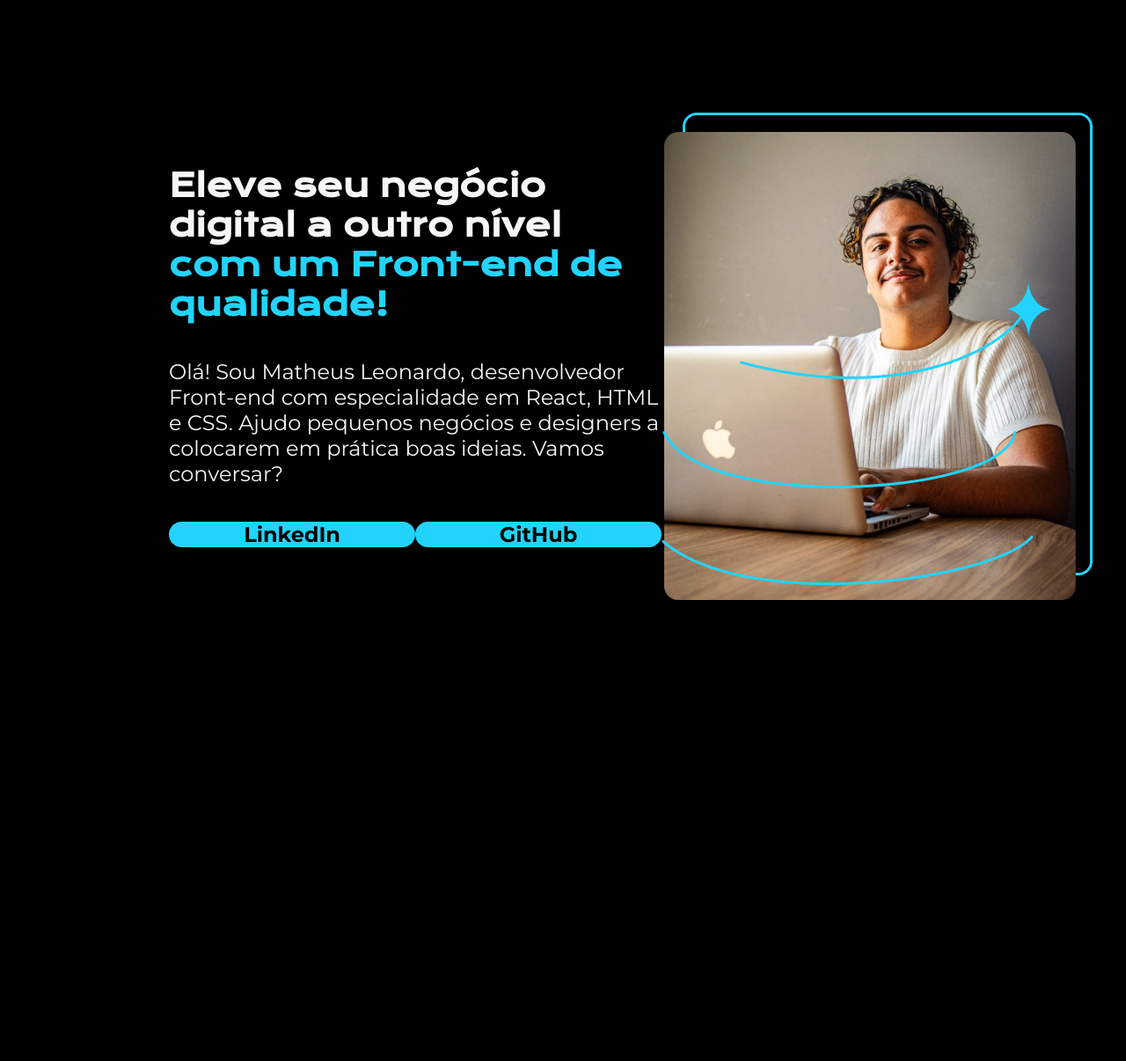
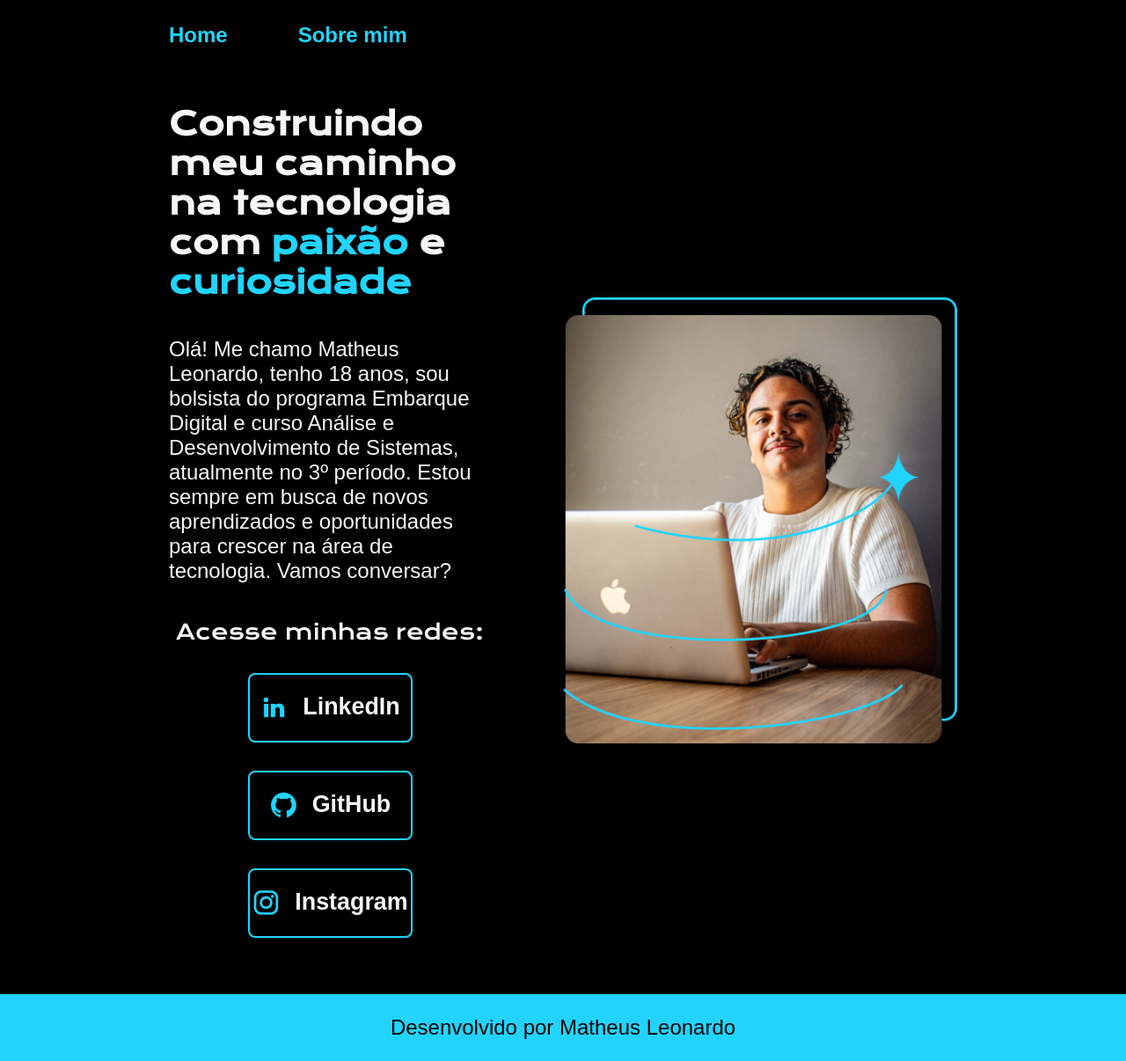
Before and after one commit to TeuLeonardo/Pag-perfil, a plain HTML site: page index.html in a window 1280 px wide. Shown: the whole page at 88% size. Before the commit the page ends 928 px from the top, so only its background shows below. Drawn offline with nearby package versions, Linux system fonts and the light colour scheme.

Commit message:
atualizando página

```diff
--- a/index.html
+++ b/index.html
@@ -5,24 +5,43 @@
   <meta charset="UTF-8">
   <meta name="viewport" content="width=device-width, initial-scale=1.0">
   <title>Document</title>
-  <link rel="stylesheet" href="./style.css">
+  <link rel="stylesheet" href="./styles/style.css ">
 </head>
 
 <body>
+  <header class="cabecalho">
+    <nav class="menu">
+      <a class="link" href="./index.html">Home</a>
+      <a class="link" href="./about.html">Sobre mim</a>
+    </nav>
+  </header>
   <main>
     <div class="apresentacao">
       <div class="conteudo">
-        <h1>Eleve seu negócio digital a outro nível <strong class="titulo-destaque">com um Front-end de qualidade!</strong></h1>
-        <p>Olá! Sou Matheus Leonardo, desenvolvedor Front-end com especialidade em React, HTML e CSS. Ajudo pequenos negócios e designers a colocarem em prática boas ideias. Vamos conversar?</p>
+        <h1>Construindo meu caminho na tecnologia com <strong class="titulo-destaque">paixão</strong> e <strong class="titulo-destaque"><strong class="titulo-destaque">curiosidade</strong></strong></h1>
+        <p>Olá! Me chamo Matheus Leonardo, tenho 18 anos, sou bolsista do programa Embarque Digital e curso Análise e Desenvolvimento de Sistemas, atualmente no 3º período. Estou sempre em busca de novos aprendizados e oportunidades para crescer na área de tecnologia. Vamos conversar?</p>
         <div class="links">
-          <a href="https://www.linkedin.com/in/matheusleoo/" target="_blank">LinkedIn</a>
-          <a href="https://github.com/TeuLeonardo">GitHub</a>
+          <h2>Acesse minhas redes:</h2>
+          <a class="redes" href="https://www.linkedin.com/in/matheusleoo/" target="_blank">
+            <img src="./assets/linkedin.png" alt="">
+            LinkedIn
+          </a>
+          <a class="redes" href="https://github.com/TeuLeonardo">
+            <img src="./assets/github.png" alt="">
+            GitHub
+          </a>
+          <a class="redes" href="https://www.instagram.com/teuuleonardo/">
+            <img src="./assets/instagram.png" alt="">
+            Instagram
+          </a>
         </div>
       </div>
-      <img src="./minhaFoto.png" alt="minha foto programando">
+      <img class="imagem" src="./assets/minhaFoto.png" alt="minha foto programando">
     </div>
-
   </main>
+  <footer class="rodape">
+    <p>Desenvolvido por Matheus Leonardo</p>
+  </footer>
 </body>
 
 </html>
--- a/style.css
+++ /dev/null
@@ -1,58 +0,0 @@
-@import url('https://fonts.googleapis.com/css2?family=Krona+One&family=Montserrat:ital,wght@0,100..900;1,100..900&display=swap');
-
-* {
-  margin: 0;
-  padding: 0;
-}
-
-body {
-  height: 100vh;
-  background-color: black;
-  color: #f6f6f6;
-}
-
-.titulo-destaque {
-  color: #22d4fd;
-}
-
-.apresentacao {
-  display: flex;
-  align-items: center;
-  justify-content: space-between;
-  margin: 10% 15%;
-}
-
-.conteudo {
-  width: 615px;
-  display: flex;
-  flex-direction: column;
-  gap: 40px;
-}
-
-h1 {
-  font-size: 36px;
-  font-family: "Krona One", sans-serif;;
-}
-
-p {
-  font-size: 24px;
-  font-family: "Montserrat", sans-serif;
-}
-
-.links {
-  display: flex;
-  justify-content: space-between;
-}
-
-a {
-  background-color: #22d4fd;
-  width: 280px;
-  text-align: center;
-  border-radius: 16px;
-  font-size: 24px;
-  padding: 21.5 0;
-  text-decoration: none;
-  color: black;
-  font-family: "Montserrat", sans-serif;
-  font-weight: bold;
-}
--- /dev/null
+++ b/styles/style.css
@@ -0,0 +1,134 @@
+@import url('https://fonts.googleapis.com/css2?family=Krona+One&family=Montserrat:ital,wght@0,100..900;1,100..900&display=swap');
+
+:root {
+  --cor-primaria: #000000;
+  --cor-secundaria: #f6f6f6;
+  --cor-terciaria: #22d4fd;
+  --cor-hover: #272727;
+
+  --fonte-primaria: "Krona One", sans-serif;
+  --fonte-secundaria: "Monteserrat", sans-serif;
+}
+
+* {
+  margin: 0;
+  padding: 0;
+}
+
+body {
+  background-color: var(--cor-primaria);
+  color: var(--cor-secundaria);
+}
+
+.cabecalho {
+  padding: 2% 0 0 15%;
+}
+
+.menu {
+  display: flex;
+  gap: 80px;
+}
+
+.link {
+  font-family: var(--fonte-secundaria);
+  font-size: 1.5rem;
+  font-weight: 600;
+  color: var(--cor-terciaria);
+  text-decoration: none;
+}
+
+.apresentacao {
+  display: flex;
+  align-items: center;
+  justify-content: space-between;
+  padding: 5% 15%;
+  gap: 82px;
+}
+
+.conteudo {
+  width: 50%;
+  display: flex;
+  flex-direction: column;
+  gap: 40px;
+}
+
+h1 {
+  font-size: 2.25rem;
+  font-family: var(--fonte-primaria);
+}
+
+.titulo-destaque {
+  color: var(--cor-terciaria);
+}
+
+p {
+  font-size: 1.5rem;
+  font-family: var(--fonte-secundaria);
+}
+
+.links {
+  display: flex;
+  flex-direction: column;
+  justify-content: space-between;
+  align-items: center;
+  gap: 32px;
+}
+
+.links h2 {
+  font-family: var(--fonte-primaria);
+  font-weight: 400;
+  font-size: 1.5rem;
+}
+
+.redes {
+  display: flex;
+  justify-content: center;
+  gap: 16px;
+  border: 2px solid var(--cor-terciaria);
+  width: 50%;
+  text-align: center;
+  border-radius: 8px;
+  font-size: 1.68rem;
+  padding: 21.5px 0;
+  text-decoration: none;
+  color: var(--cor-secundaria);
+  font-family: var(--fonte-secundaria);
+  font-weight: bold;
+}
+
+.redes:hover {
+  background-color: var(--cor-hover);
+}
+
+.imagem {
+  width: 50%;
+}
+
+.rodape {
+  padding: 24px;
+  color: var(--cor-primaria);
+  background-color: var(--cor-terciaria);
+  text-align: center;
+  font-family: var(--fonte-secundaria);
+  font-size: 1.5rem;
+  font-weight: 400;
+}
+
+@media (max-width:1200px) {
+  .cabecalho {
+    padding: 10%;
+  }
+
+  .menu {
+    justify-content: center;
+  }
+
+  .apresentacao{
+    flex-direction: column-reverse;
+    padding: 5%;
+  }
+
+  .conteudo {
+    width: auto;
+  }
+}
```
Also changed, not shown: about.html (added, +31 -0 lines), assets/github.png (added), assets/instagram.png (added), assets/linkedin.png (added), assets/minhaFoto.png (renamed from minhaFoto.png).
